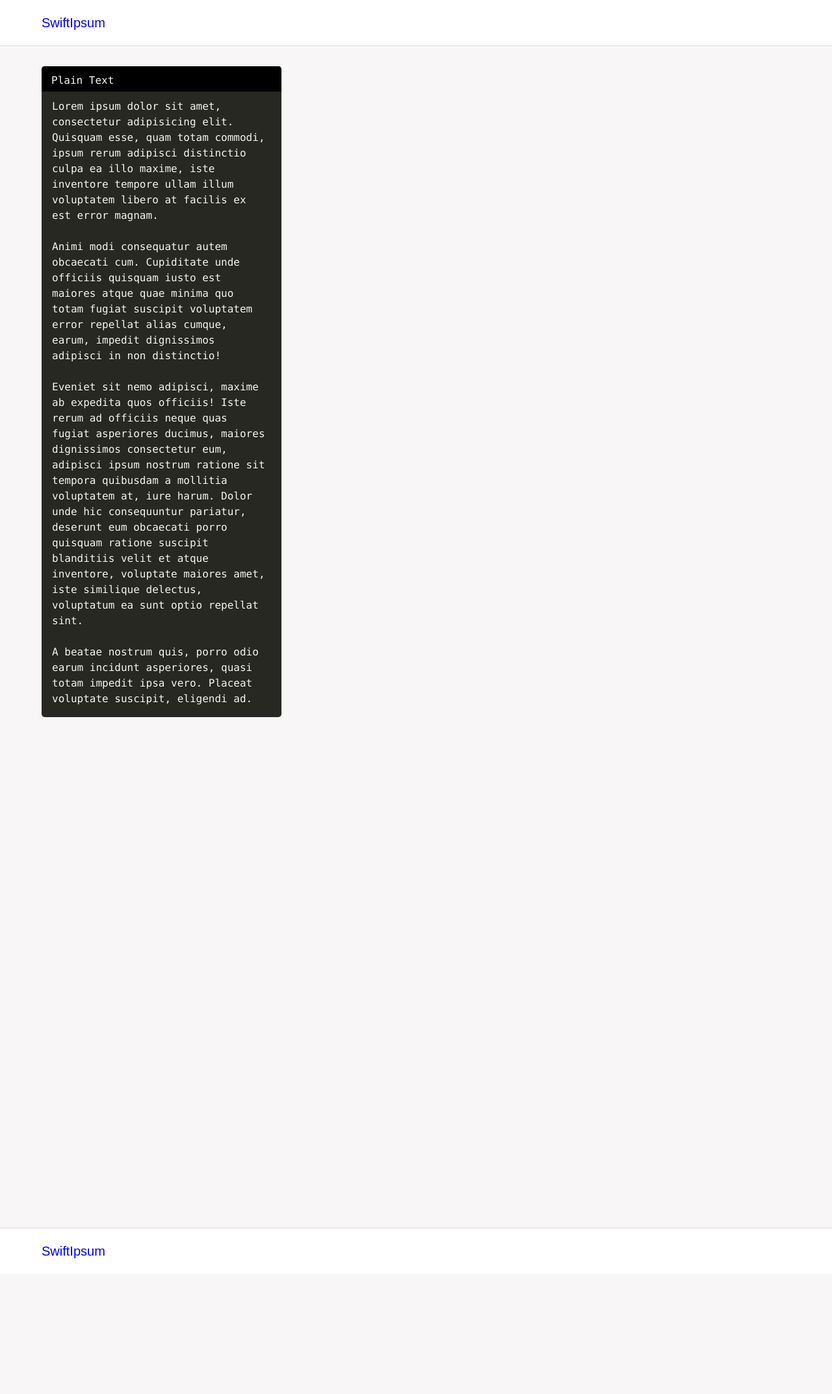
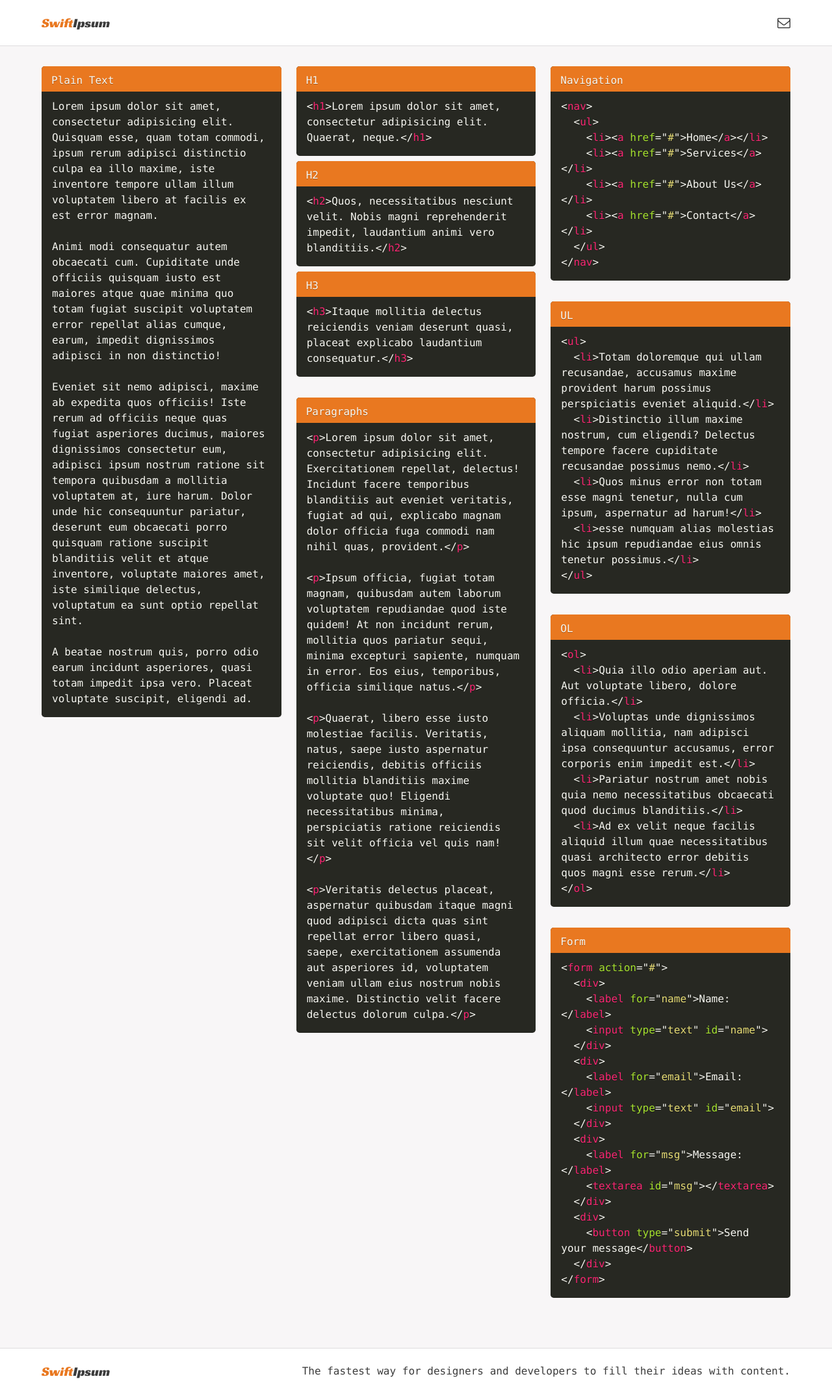
Before and after one commit to klesht/SwiftIpsum, a PHP site: page / in a window 1280 px wide. Shown: the whole page at 65% size. Before the commit the page ends 1937 px from the top, so only its background shows below. Run offline with PHP 8.4, Linux system fonts and the light colour scheme; some libraries are stand-ins or nearby versions.

Commit message:
Modules populated and site completed.

```diff
--- a/index.php
+++ b/index.php
@@ -2,9 +2,16 @@
 <html lang="en">
 <head>
 	<meta charset="UTF-8">
-	<title>SwiftIpsum</title>
+	<meta http-equiv="X-UA-Compatible" content="IE=edge,chrome=1">
+	<meta name="viewport" content="width=device-width, initial-scale=1.0">
+	<title>SwiftIpsum | The fastest way for designers and developers to fill their ideas with content.</title>
 
 	<link rel="stylesheet" href="scss/global.min.css">
+	<link href='http://fonts.googleapis.com/css?family=Racing+Sans+One' rel='stylesheet' type='text/css'>
+	<link rel="stylesheet" href="http://maxcdn.bootstrapcdn.com/font-awesome/4.3.0/css/font-awesome.min.css">
+	<link rel="shortcut icon" href="/favicon.ico">
+
+	<meta name="description" content="SwiftIpsum | SwiftIpsum is a collection of Lorem Ipsum patterns and the fastest way for designers and developers to fill their ideas with content.">
 </head>
 <body>
 
@@ -12,9 +19,9 @@
 
 		<div class="container">
 
-			<a href="#" class="logo">SwiftIpsum</a>
+			<a href="#" class="logo"><span>Swift</span>Ipsum</a>
 
-			<!-- <span class="aux">The fastest way for designers and developers to fill their ideas with content.</span> -->
+			<a href="mailto:contact@swiftipsum.com" class="aux"><span class="fa fa-envelope-o"></span></a>
 
 		</div>
 
@@ -30,15 +37,29 @@
 
 			</div>
 
+		</div>
+
+		<div class="column">
+
+			<div class="module">
+
+				<?php include ('modules/headings.php'); ?>
+
+			</div>
+
 			<div class="module">
 
 				<?php include ('modules/paragraphs.php'); ?>
 
 			</div>
 
+		</div>
+
+		<div class="column">
+
 			<div class="module">
 
-				<?php include ('modules/headings.php'); ?>
+				<?php include ('modules/navigation.php'); ?>
 
 			</div>
 
@@ -56,23 +77,9 @@
 
 			<div class="module">
 
-				<?php include ('modules/navigation.php'); ?>
-
-			</div>
-
-			<div class="module">
-
 				<?php include ('modules/form.php'); ?>
 
 			</div>
-
-		</div>
-
-		<div class="column">
-
-		</div>
-
-		<div class="column">
 
 		</div>
 
@@ -82,9 +89,9 @@
 
 		<div class="container">
 
-			<a href="#" class="logo">SwiftIpsum</a>
+			<a href="#" class="logo"><span>Swift</span>Ipsum</a>
 
-			<a href="mailto:contact@swiftipsum.com"><span></span></a>
+			<span class="aux">The fastest way for designers and developers to fill their ideas with content.</span>
 
 		</div>
 
--- a/modules/form.php
+++ b/modules/form.php
@@ -1,2 +1,19 @@
-<pre><code>
+<pre rel="Form"><code class="language-markup">
+&lt;form action="#">
+	&lt;div>
+		&lt;label for="name">Name:&lt;/label>
+		&lt;input type="text" id="name">
+	&lt;/div>
+	&lt;div>
+		&lt;label for="email">Email:&lt;/label>
+		&lt;input type="text" id="email">
+	&lt;/div>
+	&lt;div>
+		&lt;label for="msg">Message:&lt;/label>
+		&lt;textarea id="msg">&lt;/textarea>
+	&lt;/div>
+	&lt;div>
+		&lt;button type="submit">Send your message&lt;/button>
+	&lt;/div>
+&lt;/form>
 </code></pre>
--- a/modules/headings.php
+++ b/modules/headings.php
@@ -1,3 +1,9 @@
-<pre><code>
-
+<pre rel="H1"><code class="language-markup">
+&lt;h1>Lorem ipsum dolor sit amet, consectetur adipisicing elit. Quaerat, neque.&lt;/h1>
 </code></pre>
+<pre rel="H2"><code class="language-markup">
+&lt;h2>Quos, necessitatibus nesciunt velit. Nobis magni reprehenderit impedit, laudantium animi vero blanditiis.&lt;/h2>
+</code></pre>
+<pre rel="H3"><code class="language-markup">
+&lt;h3>Itaque mollitia delectus reiciendis veniam deserunt quasi, placeat explicabo laudantium consequatur.&lt;/h3>
+</code></pre>
--- a/modules/navigation.php
+++ b/modules/navigation.php
@@ -1,3 +1,10 @@
-<pre><code>
-
+<pre rel="Navigation"><code class="language-markup">
+&lt;nav>
+	&lt;ul>
+		&lt;li>&lt;a href="#">Home&lt;/a>&lt;/li>
+		&lt;li>&lt;a href="#">Services&lt;/a>&lt;/li>
+		&lt;li>&lt;a href="#">About Us&lt;/a>&lt;/li>
+		&lt;li>&lt;a href="#">Contact&lt;/a>&lt;/li>
+	&lt;/ul>
+&lt;/nav>
 </code></pre>
--- a/modules/ol.php
+++ b/modules/ol.php
@@ -1,3 +1,8 @@
-<pre><code>
-
+<pre rel="OL"><code class="language-markup">
+&lt;ol>
+	&lt;li>Quia illo odio aperiam aut. Aut voluptate libero, dolore officia.&lt;/li>
+	&lt;li>Voluptas unde dignissimos aliquam mollitia, nam adipisci ipsa consequuntur accusamus, error corporis enim impedit est.&lt;/li>
+	&lt;li>Pariatur nostrum amet nobis quia nemo necessitatibus obcaecati quod ducimus blanditiis.&lt;/li>
+	&lt;li>Ad ex velit neque facilis aliquid illum quae necessitatibus quasi architecto error debitis quos magni esse rerum.&lt;/li>
+&lt;/ol>
 </code></pre>
--- a/modules/paragraphs.php
+++ b/modules/paragraphs.php
@@ -1,3 +1,9 @@
-<pre><code>
+<pre rel="Paragraphs"><code class="language-markup">
+&lt;p>Lorem ipsum dolor sit amet, consectetur adipisicing elit. Exercitationem repellat, delectus! Incidunt facere temporibus blanditiis aut eveniet veritatis, fugiat ad qui, explicabo magnam dolor officia fuga commodi nam nihil quas, provident.&lt;/p>
 
+&lt;p>Ipsum officia, fugiat totam magnam, quibusdam autem laborum voluptatem repudiandae quod iste quidem! At non incidunt rerum, mollitia quos pariatur sequi, minima excepturi sapiente, numquam in error. Eos eius, temporibus, officia similique natus.&lt;/p>
+
+&lt;p>Quaerat, libero esse iusto molestiae facilis. Veritatis, natus, saepe iusto aspernatur reiciendis, debitis officiis mollitia blanditiis maxime voluptate quo! Eligendi necessitatibus minima, perspiciatis ratione reiciendis sit velit officia vel quis nam!&lt;/p>
+
+&lt;p>Veritatis delectus placeat, aspernatur quibusdam itaque magni quod adipisci dicta quas sint repellat error libero quasi, saepe, exercitationem assumenda aut asperiores id, voluptatem veniam ullam eius nostrum nobis maxime. Distinctio velit facere delectus dolorum culpa.&lt;/p>
 </code></pre>
--- a/modules/ul.php
+++ b/modules/ul.php
@@ -1,3 +1,8 @@
-<pre><code>
-
+<pre rel="UL"><code class="language-markup">
+&lt;ul>
+	&lt;li>Totam doloremque qui ullam recusandae, accusamus maxime provident harum possimus perspiciatis eveniet aliquid.&lt;/li>
+	&lt;li>Distinctio illum maxime nostrum, cum eligendi? Delectus tempore facere cupiditate recusandae possimus nemo.&lt;/li>
+	&lt;li>Quos minus error non totam esse magni tenetur, nulla cum ipsum, aspernatur ad harum!&lt;/li>
+	&lt;li>esse numquam alias molestias hic ipsum repudiandae eius omnis tenetur possimus.&lt;/li>
+&lt;/ul>
 </code></pre>
--- a/scss/_prism.scss
+++ b/scss/_prism.scss
@@ -17,9 +17,9 @@ pre[class*="language-"] {
 	word-break: normal;
 	line-height: 1.5;
 
-	-moz-tab-size: 4;
-	-o-tab-size: 4;
-	tab-size: 4;
+	-moz-tab-size: 2;
+	-o-tab-size: 2;
+	tab-size: 2;
 
 	-webkit-hyphens: none;
 	-moz-hyphens: none;
@@ -34,7 +34,7 @@ pre[rel]:before {
 	left: 0;
 	width: 100%;
 	content: attr(rel);
-	background: #000;
+	background: #e97820;
 	text-indent: 15px;
 	padding: 10px 0 5px;
 }
--- a/scss/global.scss
+++ b/scss/global.scss
@@ -39,10 +39,17 @@ header, footer {
 
 	.logo {
 		float: left;
+		font-family: 'Racing Sans One', cursive;
+		color: #3c3c3c;
+		span {
+			color: #e97820;
+		}
 	}
 
 	.aux {
 		float: right;
+		font-family: Consolas, Monaco, 'Andale Mono', monospace;
+		color: #3c3c3c;
 	}
 
 	a {
@@ -57,6 +64,14 @@ header {
 
 footer {
 	box-shadow: 0 -1px rgba(0,0,0,0.1);
+
+	.aux {
+		display: none;
+
+		@include MQ {
+			display: inline;
+		}
+	}
 }
 
 .column {
```
Also changed, not shown: favicon.ico (added), scss/global.min.css, 2 other files.
